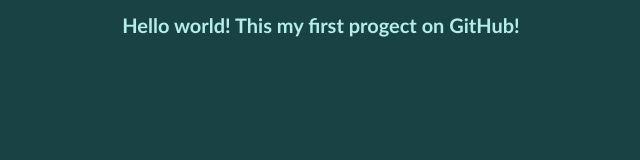
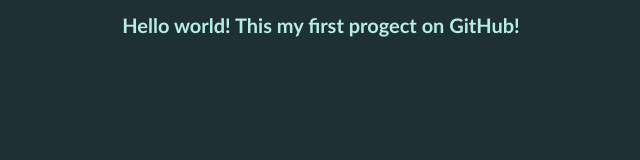
Before and after one commit to IxaneX10/Html, a plain HTML site: page index.html in a window 1280 px wide. Shown: the whole page, without its empty margins (319-959 px from the left). Drawn offline with Linux system fonts and the light colour scheme.

Commit message:
Изменил фон

```diff
--- a/styles.css
+++ b/styles.css
@@ -1,5 +1,5 @@
 html {
-    background-color: rgb(24, 66, 68);
+    background-color: rgb(30, 48, 49);
 }
 
 .hi {
```
